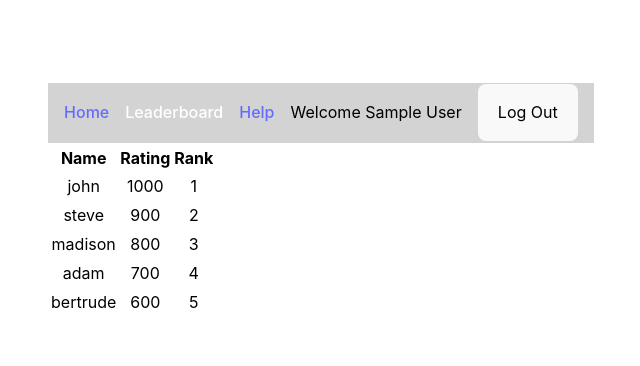
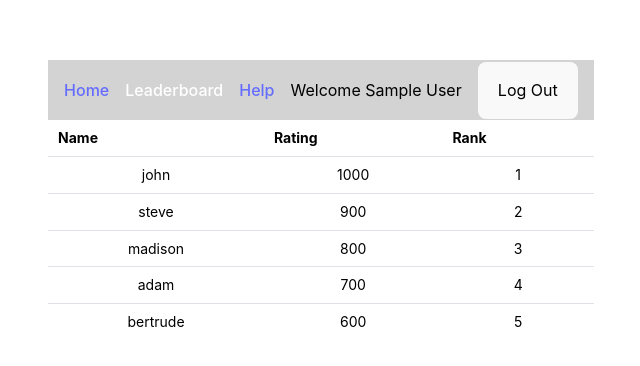
Before and after one commit to HaimFC/code-battle, a React (Vite) app in the folder code-battle/: page /leaderboard in a window 1280 px wide. Shown: the part 200-566 px from the top of the page, without its empty margins (319-959 px from the left). Built offline with nearby package versions, Linux system fonts and the light colour scheme; sample sign-in values are in the browser's storage.

Commit message:
used mantine instead of basic html elements

```diff
--- a/code-battle/package.json
+++ b/code-battle/package.json
@@ -12,6 +12,7 @@
   "dependencies": {
     "@mantine/core": "^8.2.4",
     "@mantine/form": "^8.2.5",
+    "@mantine/hooks": "^8.2.4",
     "react": "^19.1.1",
     "react-dom": "^19.1.1",
     "react-router": "^7.8.0"
--- a/code-battle/src/components/Card.jsx
+++ b/code-battle/src/components/Card.jsx
@@ -1,5 +1,4 @@
 export default function Card({ text, handleClick, selected }) {
-  console.log(selected);
   return (
     <p
       className={text === selected ? "card selected" : "card unselected"}
--- a/code-battle/src/components/Cards.jsx
+++ b/code-battle/src/components/Cards.jsx
@@ -1,8 +1,9 @@
 import Card from "./Card";
+import { Group } from "@mantine/core";
 
 export default function Cards({ cards, handleClick, selected }) {
   return (
-    <>
+    <Group grow="true">
       {cards &&
         cards?.map(({ text }, index) => (
           <Card
@@ -12,6 +13,6 @@ export default function Cards({ cards, handleClick, selected }) {
             selected={selected}
           />
         ))}
-    </>
+    </Group>
   );
 }
--- a/code-battle/src/components/LeaderboardEntry.jsx
+++ b/code-battle/src/components/LeaderboardEntry.jsx
@@ -1,9 +1,11 @@
+import { Table } from "@mantine/core";
+
 export default function LeaderboardEntry({ displayName, score, rank }) {
   return (
-    <tr>
-      <td>{displayName}</td>
-      <td>{score}</td>
-      <td>{rank + 1}</td>
-    </tr>
+    <Table.Tr>
+      <Table.Td>{displayName}</Table.Td>
+      <Table.Td>{score}</Table.Td>
+      <Table.Td>{rank + 1}</Table.Td>
+    </Table.Tr>
   );
 }
--- a/code-battle/src/pages/HelpPage.jsx
+++ b/code-battle/src/pages/HelpPage.jsx
@@ -1,15 +1,17 @@
 // Instructions/rules page.
+import { Text } from "@mantine/core";
+
 export default function HelpPage() {
   return (
     <>
-      <p>
+      <Text>
         Compete against another player. Score based on correctness, time to
         complete, and time and space-complexity.
-      </p>
-      <p>Step 1: Sign up / Login</p>
-      <p>Step 2: Choose a mode: Practice / Battle</p>
-      <p>Step 3: Choose a difficulty: Easy, Medium, Hard</p>
-      <p>Step 4: Code!</p>
+      </Text>
+      <Text>Step 1: Sign up / Login</Text>
+      <Text>Step 2: Choose a mode: Practice / Battle</Text>
+      <Text>Step 3: Choose a difficulty: Easy, Medium, Hard</Text>
+      <Text>Step 4: Code!</Text>
     </>
   );
 }
--- a/code-battle/src/pages/HomePage.jsx
+++ b/code-battle/src/pages/HomePage.jsx
@@ -1,13 +1,9 @@
 // Landing page, intro, and navigation.
 import { useMockAuth } from "../auth/AuthProvider";
 import Cards from "../components/Cards";
+import { Button } from "@mantine/core";
 
-export default function HomePage({
-  handleSelectMode,
-  setMode,
-  mode,
-  difficulty,
-}) {
+export default function HomePage({ handleSelectMode, setMode, mode }) {
   const { activeUser } = useMockAuth();
 
   if (activeUser) {
@@ -15,9 +11,7 @@ export default function HomePage({
     return (
       <>
         <Cards cards={cards} handleClick={setMode} selected={mode} />
-        <button onClick={handleSelectMode}>Submit</button>
-        <p>Mode: {mode}</p>
-        <p>Difficulty: {difficulty}</p>
+        <Button onClick={handleSelectMode}>Submit</Button>
       </>
     );
   }
--- a/code-battle/src/pages/LeaderboardPage.jsx
+++ b/code-battle/src/pages/LeaderboardPage.jsx
@@ -2,6 +2,7 @@
 import { useEffect, useState } from "react";
 import { getMockLeaderboard } from "../utils/supabaseQueries";
 import LeaderboardEntry from "../components/LeaderboardEntry";
+import { Table } from "@mantine/core";
 
 export default function LeaderboardPage() {
   const [leaderboard, setLeaderboard] = useState([]);
@@ -15,16 +16,15 @@ export default function LeaderboardPage() {
   }, []);
 
   return (
-    <>
-      <table>
-        <thead>
-          <tr>
-            <th>Name</th>
-            <th>Rating</th>
-            <th>Rank</th>
-          </tr>
-        </thead>
-        <tbody>
+    <Table>
+      <Table.Thead>
+        <Table.Tr>
+          <Table.Th>Name</Table.Th>
+          <Table.Th>Rating</Table.Th>
+          <Table.Th>Rank</Table.Th>
+        </Table.Tr>
+      </Table.Thead>
+      <Table.Tbody>
         {leaderboard &&
           leaderboard.map(({ displayName, score }, index) => (
             <LeaderboardEntry
@@ -34,8 +34,7 @@ export default function LeaderboardPage() {
               rank={index}
             />
           ))}
-        </tbody>
-      </table>
-    </>
+      </Table.Tbody>
+    </Table>
   );
 }
--- a/code-battle/src/pages/SelectPage.jsx
+++ b/code-battle/src/pages/SelectPage.jsx
@@ -1,5 +1,6 @@
 import { useMockAuth } from "../auth/AuthProvider";
 import Cards from "../components/Cards";
+import { Button } from "@mantine/core";
 
 // Shows list of coding questions.
 export default function SelectPage({
@@ -16,7 +17,7 @@ export default function SelectPage({
       <p>{mode} Mode</p>
       <p>Select Difficulty</p>
       <Cards cards={cards} handleClick={setDifficulty} selected={difficulty} />
-      <button onClick={() => handleStartCoding(activeUser)}>{mode}</button>
+      <Button onClick={() => handleStartCoding(activeUser)}>{mode}</Button>
     </>
   );
 }
--- a/code-battle/src/utils/supabaseQueries.js
+++ b/code-battle/src/utils/supabaseQueries.js
@@ -54,3 +54,8 @@ export async function forfeitMockBattle(activeUser, battleID) {
 export async function updateMockScore(activeUser, points) {
   return activeUser.score + points;
 }
+
+export async function getProfile(activeUser) {
+  const data = { user_id: 1, displayName: "john", score: 9001 };
+  return data;
+}
```
Also changed, not shown: code-battle/src/pages/ProfilePage.JSX (+24 -0 lines), 1 other file (tests, documents, lock files or other folders). Lines whose indentation alone changed are shown as unchanged.
